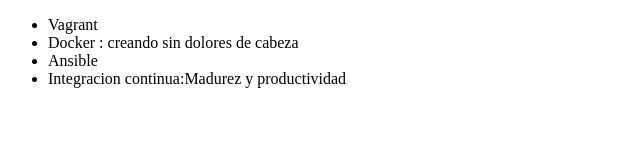
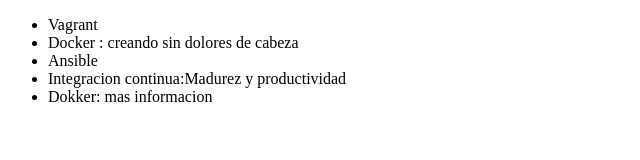
Before and after one commit to Dyonni85/alura-git, a plain HTML site: page index.html in a window 1280 px wide. Shown: the whole page, without its empty margins (0-640 px from the left). Drawn offline with Linux system fonts and the light colour scheme.

Commit message:
Agregando curso  dokker

```diff
--- a/index.html
+++ b/index.html
@@ -11,6 +11,7 @@
          <li> Docker : creando sin dolores de cabeza</li>
          <li> Ansible </li>
          <li> Integracion continua:Madurez y productividad </li>
+         <li> Dokker: mas informacion</li>
      </ul>
 </body>
 </html>
```
